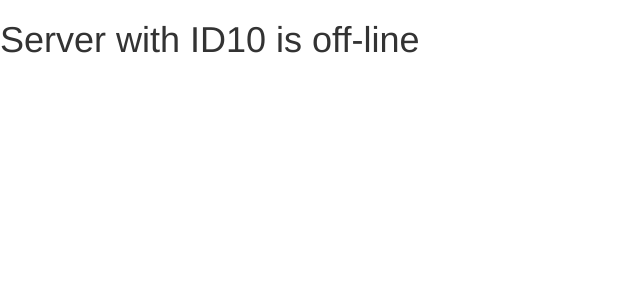
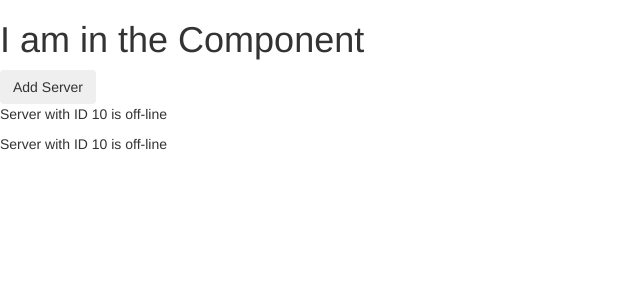
Before and after one commit to Andrey-1992/Udemy-Angular-Complete-Guide, an Angular app: page / in a window 1280 px wide. Shown: the top 300 px of the page, without its empty margins (0-640 px from the left). Built offline with nearby package versions, Linux system fonts and the light colour scheme.

Commit message:
add-btn-server-to-test

```diff
--- a/src/app/app.component.html
+++ b/src/app/app.component.html
@@ -16,4 +16,4 @@
     <h2><a target="_blank" rel="noopener" href="https://blog.angular.io/">Angular blog</a></h2>
   </li>
 </ul> -->
-<app-server></app-server>
+<app-servers></app-servers>
--- a/src/app/server/server.component.html
+++ b/src/app/server/server.component.html
@@ -1 +1 @@
-<h1>Server with ID{{serverId}} is {{serverStatus}}</h1>
+<p>Server with ID  {{serverId}} is  {{serverStatus}}</p>
--- a/src/app/servers/servers.component.html
+++ b/src/app/servers/servers.component.html
@@ -1 +1,4 @@
-<p>servers works!</p>
+<h1>I am in the Component</h1>
+<button class="btn btn-primay" >Add Server</button>
+<app-server></app-server>
+<app-server></app-server>
```
